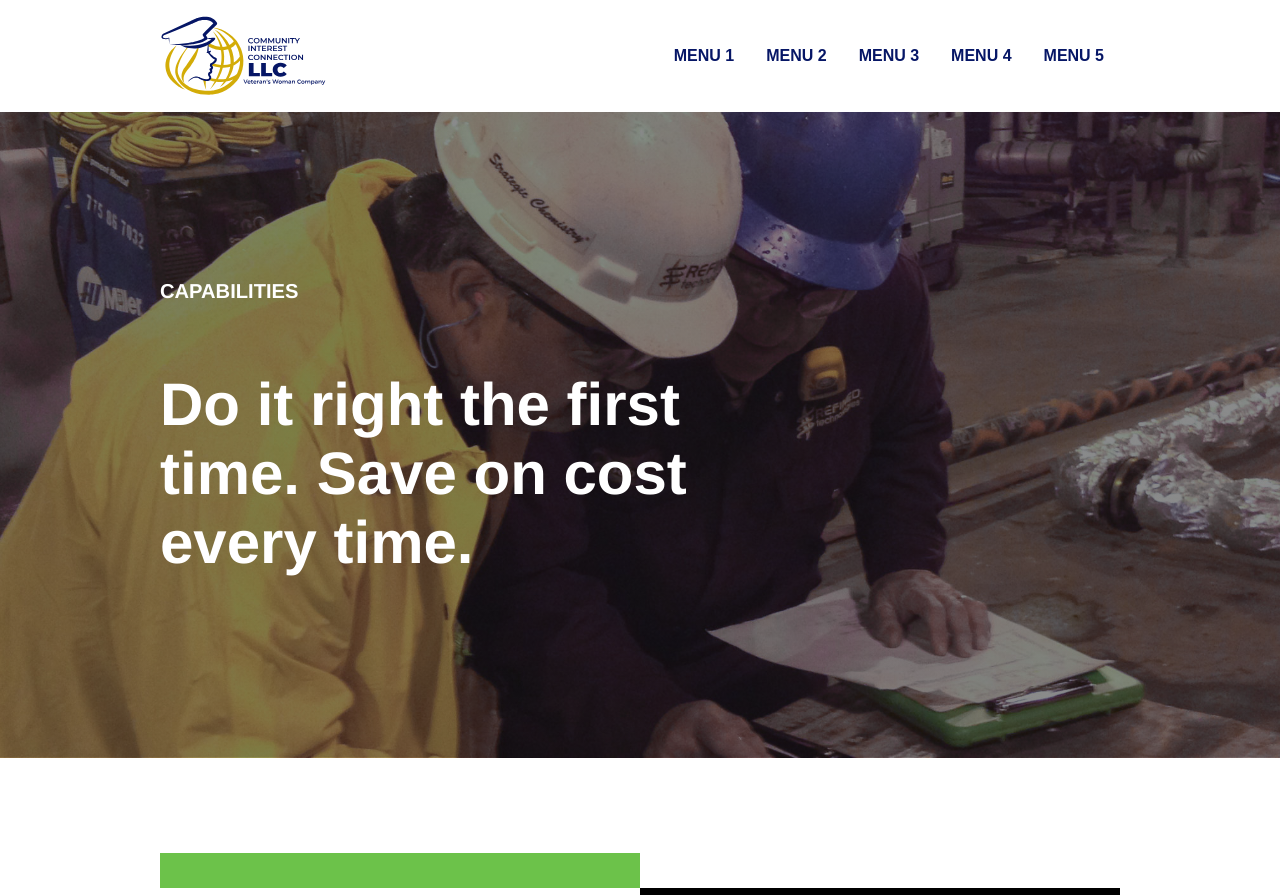
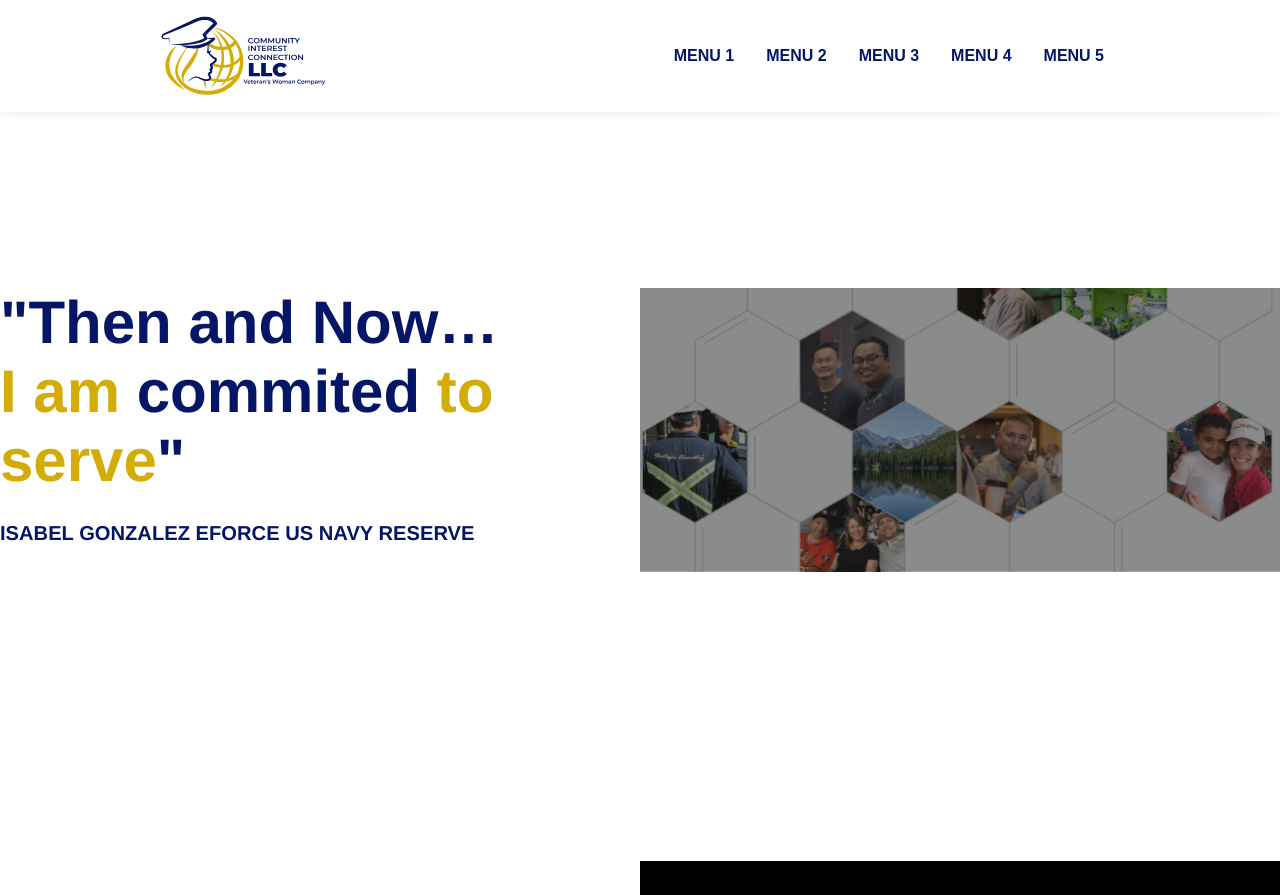
Before and after one commit to yared-dev/llc, a React (Create React App) app: page / in a window 1280 px wide. Shown: the top 895 px of the page. Built offline with nearby package versions, Linux system fonts and the light colour scheme.

Commit message:
css navbar

```diff
--- a/public/css/style.css
+++ b/public/css/style.css
@@ -1,39 +1,54 @@
 :root {
-  --color-primary: #061666; /* Azul */
-
+  --color-primary: #061666; /* blue */
+  --color-secondary: #D3AC07; /* golden */
   --header-size: 7em;
   --navbar-width: 70em;
   --fontsize-header: 1rem;
   --gap-p1-secction: 5rem;
+  --padding-left-container: 10rem;
 }
 
-.fullscreen {
-  display: flex;
-  justify-content: center;
-  align-items: center;
+
+.background-white{
+  background-color: white;
 }
+
+.background-color-secondary{
+  background-color: var(--color-secondary);
+}
+
+.color-primary{
+  color:var(--color-primary);
+}
+
+
+.color-secondary{
+  color:var(--color-secondary);
+}
+
+.flex-column{
+  flex-direction: column;
+}
+
+.flex1{
+  flex: 1;
+}
+
 
 .background-image {
   width: 100%;
   height: 100%;
-
   background-size: cover;
   background-position: center;
 }
 
 .container {
-  max-width: 1000px;
-  width: var(--navbar-width);
-  height: 100%;
-  box-sizing: border-box;
-  display: flex;
-  padding: 15px 20px;
+
 }
 
 .column {
   flex: 1;
   display: flex;
-  align-items: center;
 }
 
 .content {
@@ -50,7 +65,7 @@
   /* Estilos específicos para tablets */
 
   :root {
-    --navbar-width: 80vw;
+    --navbar-width: 80%;
     --fontsize-header: 0.8rem;
     --header-size: 5em;
     --gap-p1-secction: 3rem;
@@ -63,7 +78,7 @@
 
 @media (600px < width < 900px) {
   :root {
-    --navbar-width: 90vw;
+    --navbar-width: 90%;
     --fontsize-header: 0.7rem;
   }
 }
@@ -72,7 +87,7 @@
 @media (width< 760px) {
   /* Estilos específicos para tablets */
   :root {
-    --navbar-width: 95vw;
+    --navbar-width: 95%;
     --fontsize-header: 1.2rem;
     --gap-p1-secction: 1rem;
   }
--- a/src/App.tsx
+++ b/src/App.tsx
@@ -2,13 +2,13 @@
 import Navigation from './components/Navigation';
 
 import './App.css';
-import Pag1 from './pages/Pag1';
+import Us from './pages/Us';
 
 function App() {
   return (
 <>
 <Navigation/>
-    <Pag1 title='CAPABILITIES' body="Do it right the first time. Save on cost every time."/>
+    <Us />
 
 </>
 
--- /dev/null
+++ b/src/components/Tittle.tsx
@@ -0,0 +1,28 @@
+import React from 'react';
+
+interface TittleProps {
+  tittle: string;
+  toLight: string[];
+  colorLight?: string;
+}
+
+const Tittle: React.FC<TittleProps> = ({
+    tittle,
+    toLight,
+    colorLight,
+}) => {
+
+    let text = tittle;
+
+    toLight.forEach(word => {
+        const spanLight = `<span class="${colorLight}">${word}</span>`;
+        text = text.replace(new RegExp(`\\b${word}\\b`, 'gi'), spanLight);
+    });
+
+
+  return (
+    <h1  dangerouslySetInnerHTML={{__html: text}} />
+  );
+};
+
+export default Tittle;
--- a/src/index.css
+++ b/src/index.css
@@ -17,20 +17,3 @@ html, body {
   padding: 0;
   width: 100%; /* Ancho 100% de la ventana del navegador */
 }
-
-
-.flex-column{
-  flex-direction: column;
-}
-
-.background-white{
-  background-color: white;
-}
-
-.background-green{
-  background-color: #6CC24A;
-}
-
-.flex1{
-  flex: 1;
-}
--- a/src/pages/Pag1.tsx
+++ b/src/pages/Us.tsx
@@ -1,19 +1,26 @@
+import Tittle from '../components/Tittle';
 import '../styles/Navigation.css';
-import '../styles/Pag1.css'
+import '../styles/Us.css'
 
-interface Pag1Props {
-    title: string;
-    body: string;
-}
 
-const Pag1: React.FC<Pag1Props> = ({ title, body }) => {
+const Us = () => {
+
+    const text_ = '"Then and Now… I am commited to serve"';
+    const toLight_ = ["I am", "to serve"];
+    const subText = "Isabel Gonzalez Eforce Us Navy Reserve";
+
     return (
 
-        <div id="menu1" className="flex-column">
-            <div className='fullscreen background-image backImagePag1 gap-p1-secction'>
-                <div className="sec1 container flex-column">
-                    <h4>{title}</h4>
-                    <h1>{body}</h1>
+        <div id="us" className="flex-column color-primary">
+            <div className='fullscreen gap-p1-secction'>
+                <div className="container sec1">
+                    <div className='column flex-column'>
+                        <Tittle tittle={text_} toLight={toLight_} colorLight='color-secondary' />
+                        <h4>{subText}</h4>
+                    </div>
+                    <div className='column background-image ImageAboutUs'>
+                       <img />
+                    </div>
                 </div>
             </div>
             <div className="fullscreen">
@@ -41,4 +48,4 @@ const Pag1: React.FC<Pag1Props> = ({ title, body }) => {
     );
 };
 
-export default Pag1;
+export default Us;
--- a/src/styles/Navigation.css
+++ b/src/styles/Navigation.css
@@ -29,6 +29,13 @@
   justify-content: space-between;
   position: relative;
   align-items: center;
+
+  max-width: 1000px;
+  width: var(--navbar-width);
+  height: 100%;
+  box-sizing: border-box;
+  display: flex;
+  padding: 15px 20px;
 }
 
 .logo {
--- a/src/styles/Pag1.css
+++ b/src/styles/Us.css
@@ -1,17 +1,17 @@
-.backImagePag1 {
+.ImageAboutUs {
   background-image: linear-gradient(
       180deg,
       rgba(23, 24, 25, 0.5) 100%,
       rgba(0, 0, 0, 0) 100%
     ),
-    url("../../public/img/pages/img1.jpg") !important;
+    url("../../public/img/pages/example.jpg") !important;
 }
 
 .gap-p1-secction {
   margin-bottom: var(--gap-p1-secction);
 }
 
-#menu1 {
+#us {
   font-weight: 400;
   font-stretch: condensed;
   font-family: "GT America Condensed Medium", Helvetica, Arial, Lucida,
@@ -19,30 +19,37 @@
   display: flex;
 }
 
-#menu1 .sec1 {
-  color: #ffffff;
-  padding-top: 11vw;
-  padding-bottom: 11vw;
+#us .sec1 {
+  padding-top: 11em;
+  padding-bottom: 11em;
+  display: grid;
+    grid-template-columns: repeat(auto-fit, minmax(22rem, 1fr));
 }
 
-#menu1 h1 {
-  font-size: 60px;
-
-  max-width: 600px;
+#us .sec1 .left{
+  padding: 11em 0px;
+  padding-left: var(--padding-left-container);
 }
 
-#menu1 h4 {
+#us h1 {
+  font-size: 60px;
+  max-width: 500px;
+  margin: 0px;
+}
+
+#us h4 {
   text-transform: uppercase;
   font-size: 1.26rem;
 }
 
-#menu1 .separator {
+#us .separator {
   width: 100%;
   height: 2.5rem;
+  color: var(--color-secondary);
 }
 
-#menu1 .sec2 {
-  color: black;
+#us .sec2 {
+  color: var(--color-primary);
   display: flex;
   flex-wrap: wrap;
 }
@@ -55,7 +62,7 @@
   color: white;
 }
 
-#menu1 .sec2 h2 {
+#us .sec2 h2 {
   font-size: 36px;
   line-height: 1.14em;
   font-weight: 500;
@@ -81,11 +88,11 @@
     padding: 0.4rem;
   }
 
-  #menu1 .separator {
+  #us .separator {
     height: 1.8rem;
   }
 
-  #menu1 .sec2 {
+  #us .sec2 {
     flex-direction: column;
   }
   .sec2 .derecha {
```
Also changed, not shown: public/img/pages/example.jpg (added).
